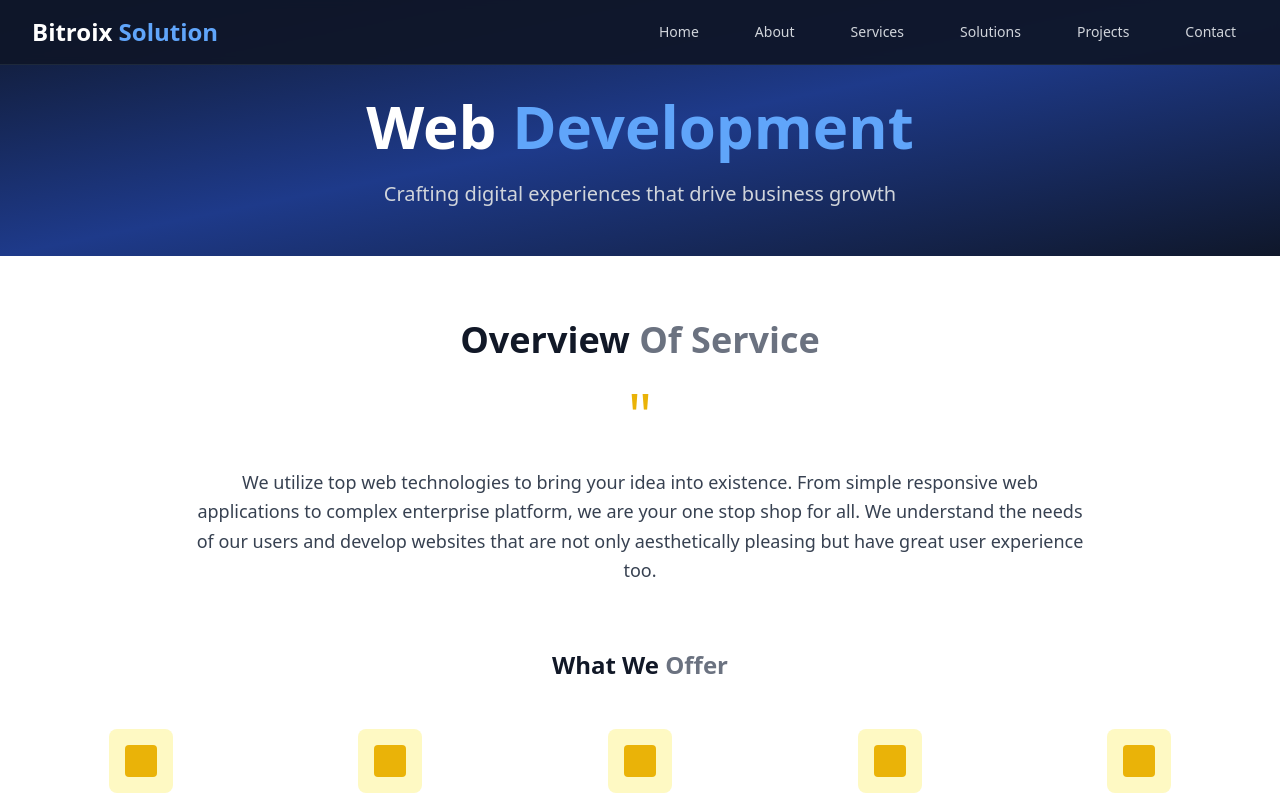
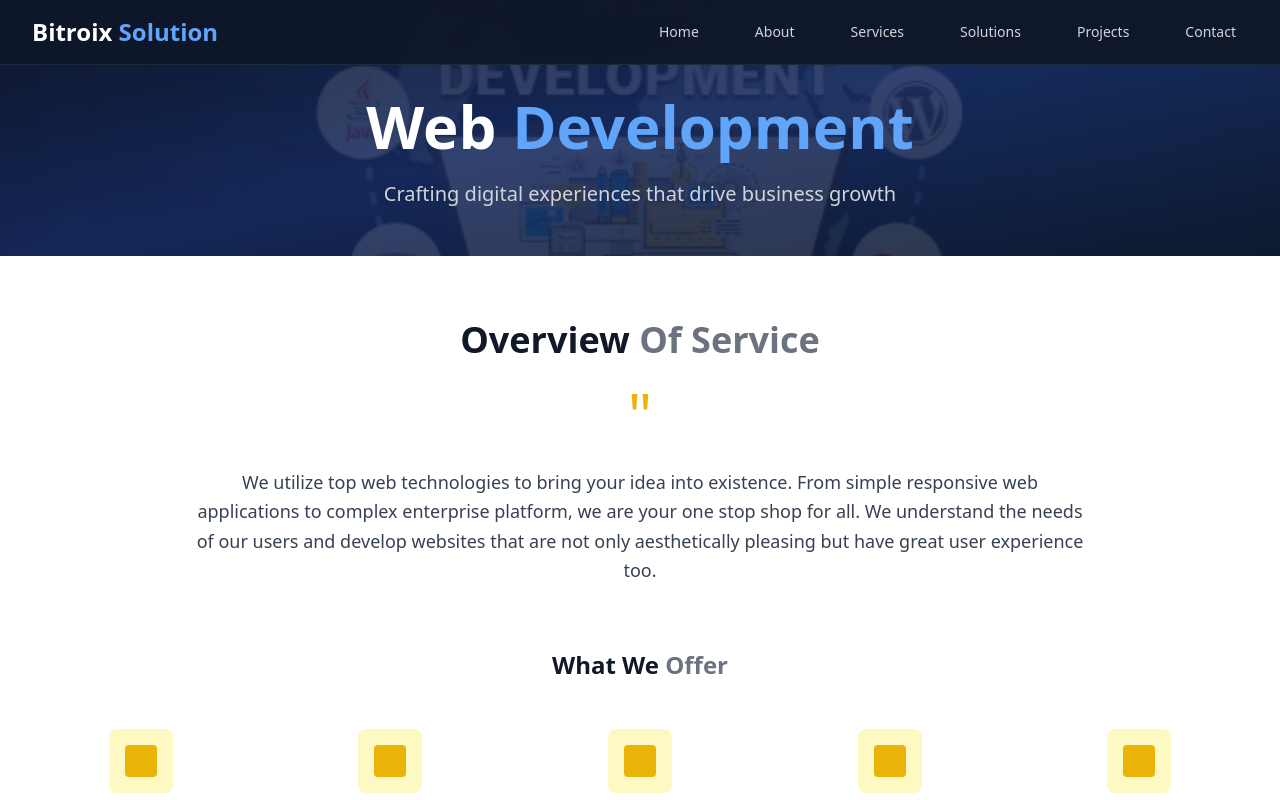
Before and after one commit to WajahatAli251/bitroix-solution, a React (Vite) app: page /web-development in a window 1280 px wide. Shown: the top 800 px of the page. Built offline with nearby package versions, Linux system fonts and the light colour scheme.

Commit message:
Add web development image to services page
Added a background image to the Web Development section in the Services page, making it semi-transparent to ensure readability of the content.

```diff
--- a/src/pages/WebDevelopment.tsx
+++ b/src/pages/WebDevelopment.tsx
@@ -1,6 +1,6 @@
+
 import Navigation from "@/components/Navigation";
 import Footer from "@/components/Footer";
-import webDevImage from '@/assets/web-development.jpg';
 
 const WebDevelopment = () => {
   const approachSteps = [
@@ -54,8 +54,18 @@ const WebDevelopment = () => {
       <Navigation />
 
       {/* Hero Section */}
-      <section className="pt-24 pb-12 bg-gradient-to-br from-slate-900 via-blue-900 to-slate-900">
-        <div className="max-w-7xl mx-auto px-4 sm:px-6 lg:px-8 text-center">
+      <section className="pt-24 pb-12 bg-gradient-to-br from-slate-900 via-blue-900 to-slate-900 relative overflow-hidden">
+        {/* Background Image with Transparency */}
+        <div
+          className="absolute inset-0 bg-cover bg-center bg-no-repeat opacity-20"
+          style={{
+            backgroundImage: "url('/lovable-uploads/eb7b0242-9c5d-4d81-9044-abe3320bd683.png')"
+          }}
+        />
+        {/* Overlay for better text readability */}
+        <div className="absolute inset-0 bg-slate-900/40" />
+
+        <div className="max-w-7xl mx-auto px-4 sm:px-6 lg:px-8 text-center relative z-10">
           <h1 className="text-5xl md:text-6xl font-bold text-white mb-6">
             Web <span className="text-blue-400">Development</span>
           </h1>
```
Also changed, not shown: public/lovable-uploads/eb7b0242-9c5d-4d81-9044-abe3320bd683.png (added).
